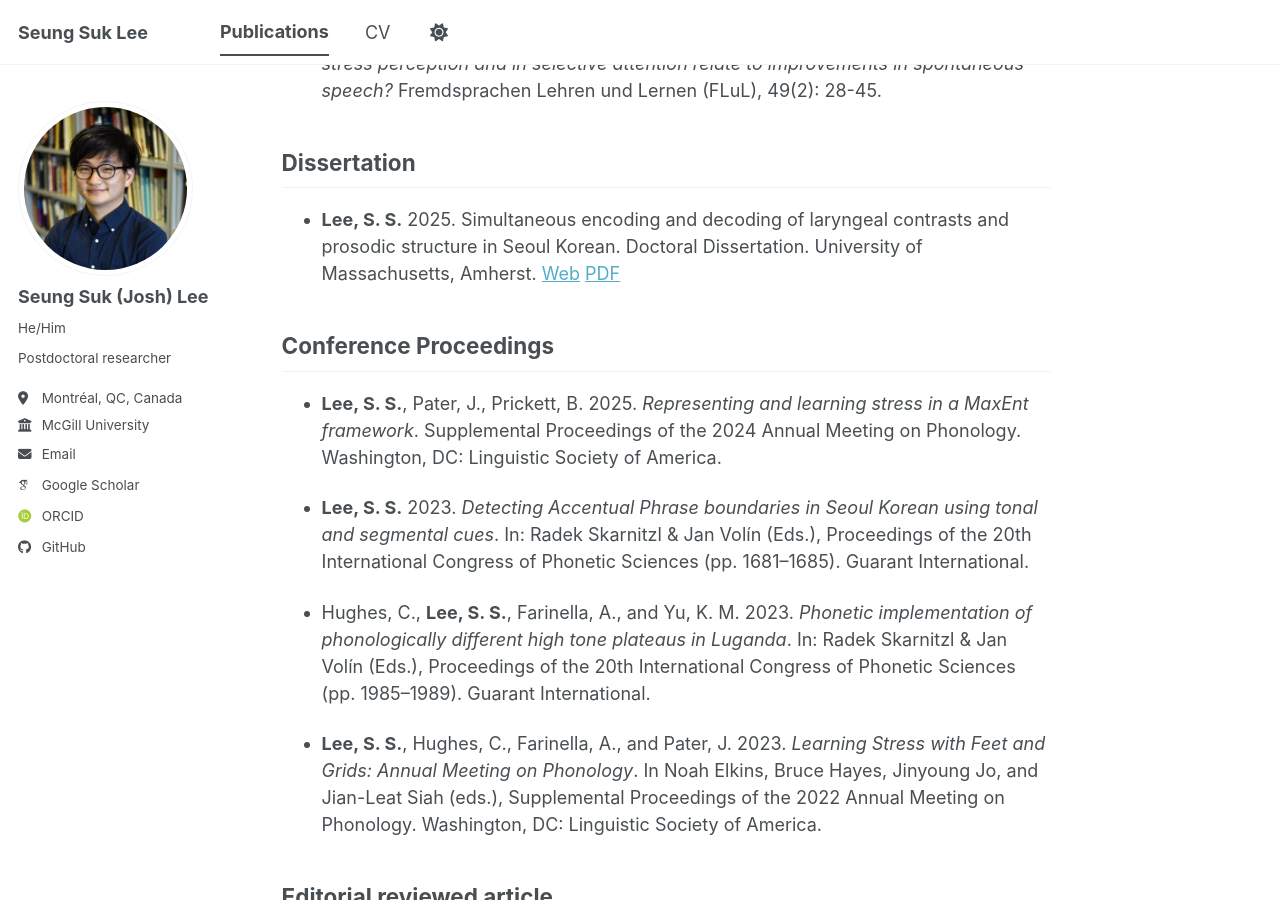
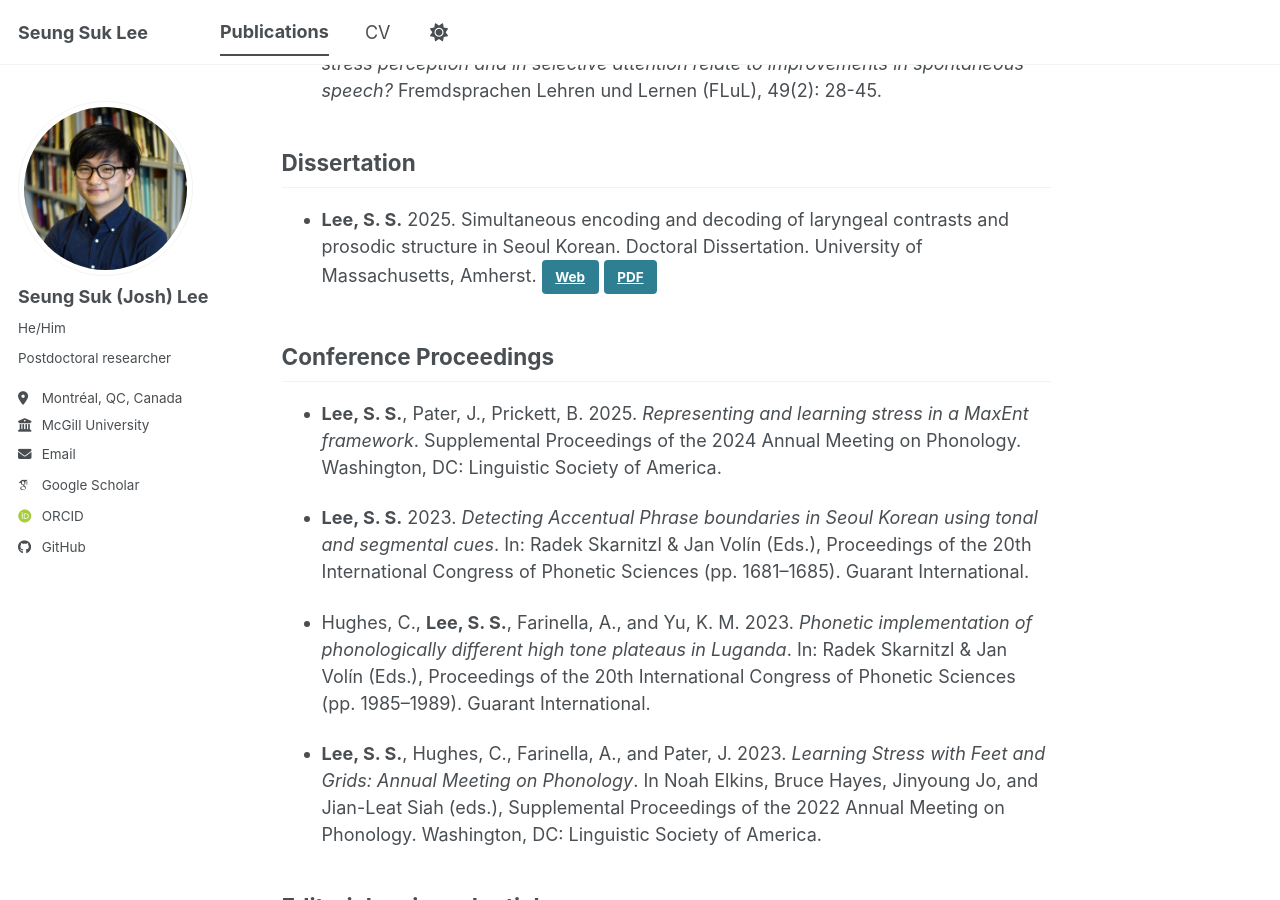
Before and after one commit to seungsuklee/seungsuklee.github.io, a Jekyll site: the page built from _pages/pubs.md, in a window 1280 px wide and 900 px high, scrolled down 377 px. Built offline with Jekyll 4.4.1, drawn with Linux system fonts in a browser that asks for light colours; some web fonts are replaced; a script bundle is joined from its source files by our own code; library files that are not in the unit come from our copies.

Commit message:
Update links and formatting in pubs.md

```diff
--- a/_pages/pubs.md
+++ b/_pages/pubs.md
@@ -15,8 +15,8 @@
 
 ## Dissertation
 - **Lee, S. S.** 2025. Simultaneous encoding and decoding of laryngeal contrasts and prosodic structure in Seoul Korean. Doctoral Dissertation. University of Massachusetts, Amherst.
-<a class="button" href="https://scholarworks.umass.edu/entities/publication/41642f97-305c-4742-906d-5a40abcc0eb3" target="_blank">Web</a>
-<a class="button" href="https://seungsuklee.github.io/files/SeungSukLee_Dissertation_2025.pdf" target="_blank">PDF</a>
+<a class="btn" href="https://scholarworks.umass.edu/entities/publication/41642f97-305c-4742-906d-5a40abcc0eb3" target="_blank">Web</a>
+<a class="btn" href="https://seungsuklee.github.io/files/SeungSukLee_Dissertation_2025.pdf" target="_blank">PDF</a>
 
 ## Conference Proceedings
 
```
